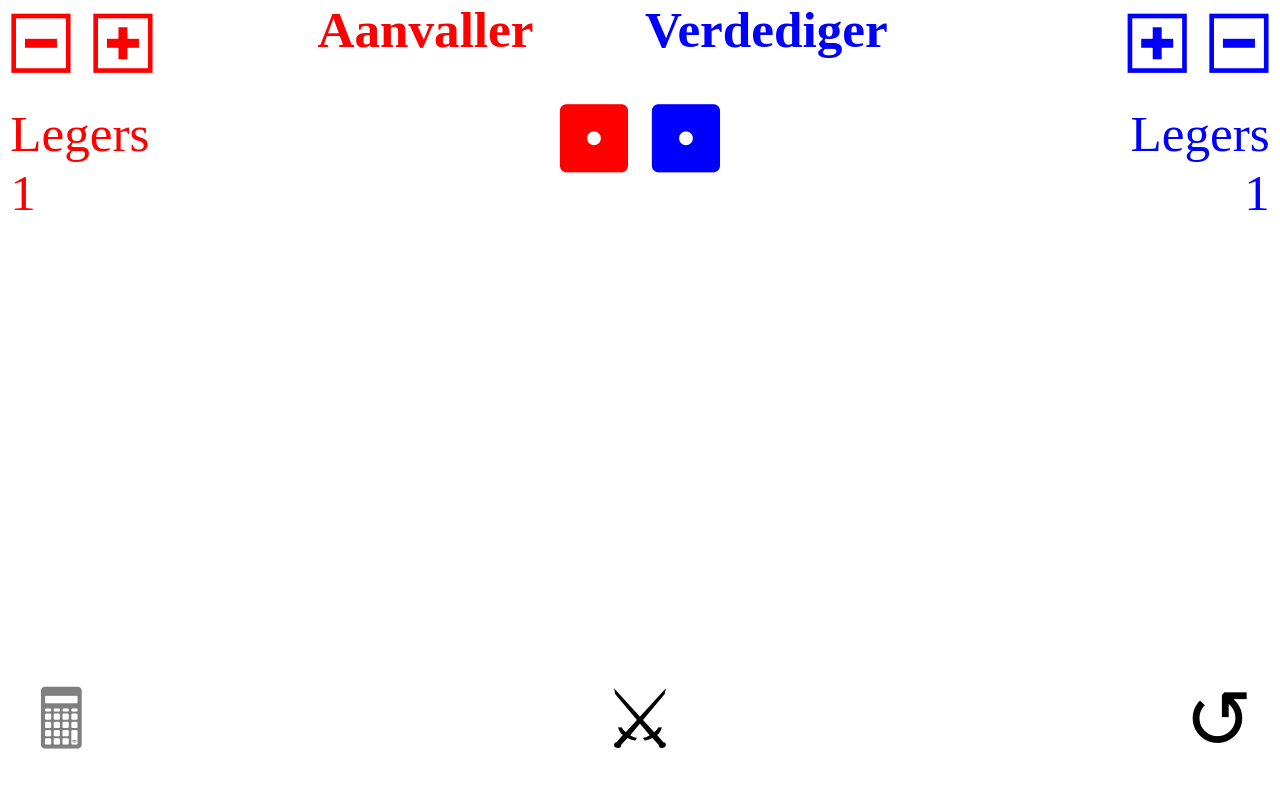
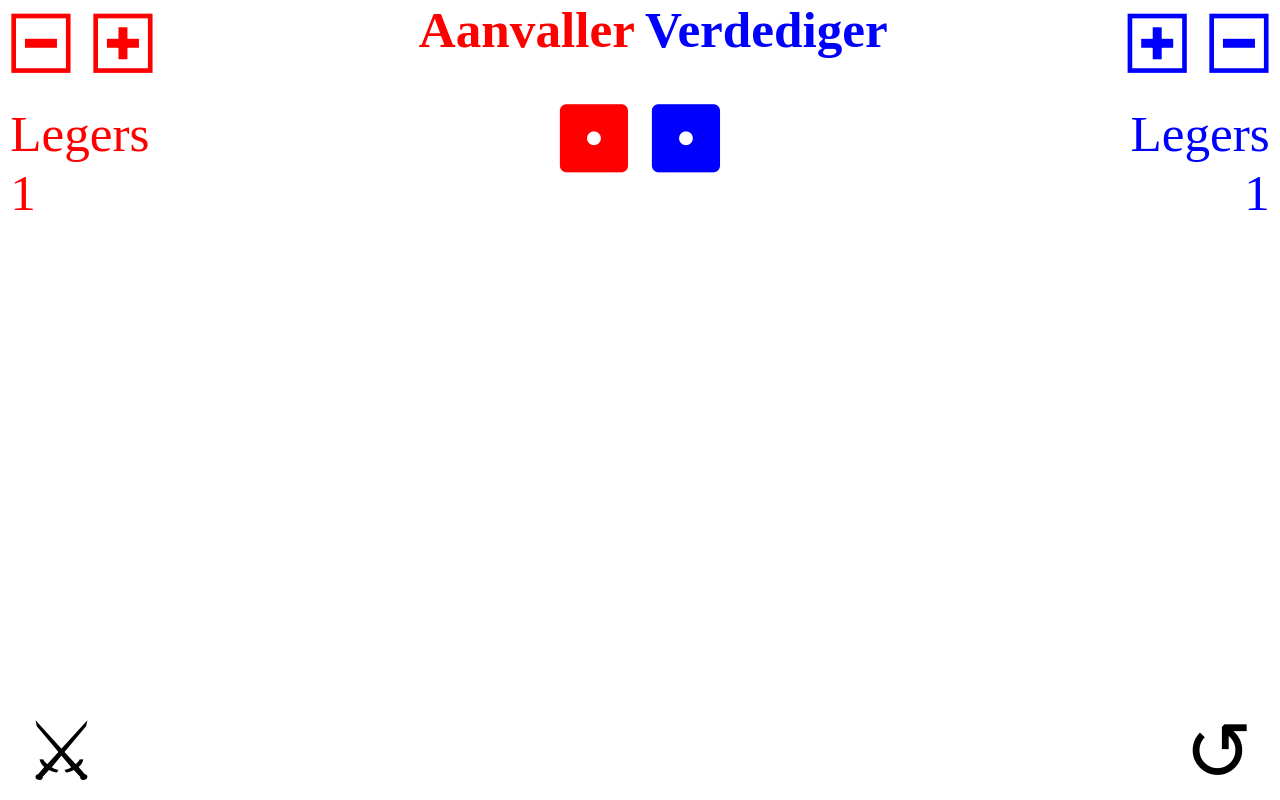
Before and after one commit to Ghostbird/dicefight, an Angular app: page / in a window 1280 px wide. Built offline with nearby package versions, Linux system fonts and the light colour scheme.

Commit message:
Improve UX:
The button in the lower left corner of the screen is now always
the primary action to execute in the current game state.

```diff
--- a/src/app/fight/fight.component.html
+++ b/src/app/fight/fight.component.html
@@ -4,20 +4,19 @@
 </div>
 <div class="buttons">
   <span
-    class="text-button"
-    [ngClass]="{ disabled: !attacker.losses && !defender.losses }"
+    class="text-button calculator"
+    *ngIf="attacker.losses || defender.losses"
     (click)="applyLoss()"
     >🖩</span
   >
   <span
     class="text-button"
-    [ngClass]="{
-      disabled:
-        !attacker.dice.length ||
-        !defender.dice.length ||
-        attacker.losses ||
-        defender.losses
-    }"
+    *ngIf="
+      attacker.dice.length &&
+      defender.dice.length &&
+      !attacker.losses &&
+      !defender.losses
+    "
     (click)="fight()"
     >⚔</span
   >
--- a/src/app/fight/team/team.component.scss
+++ b/src/app/fight/team/team.component.scss
@@ -11,7 +11,6 @@
       grid-area: "title";
       overflow: hidden;
       text-overflow: ellipsis;
-      direction: ltr;
     }
     .buttons {
       display: inline;
```
